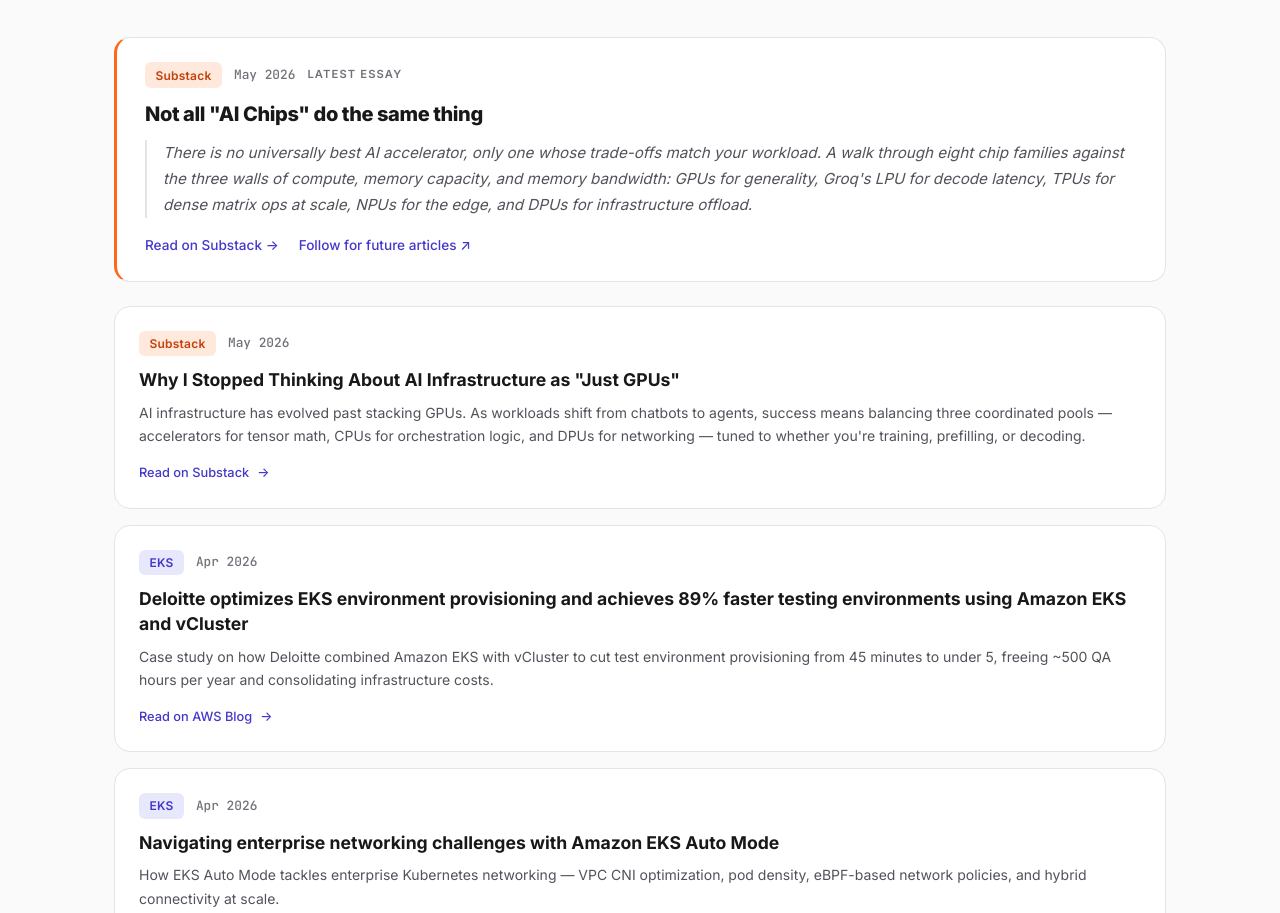
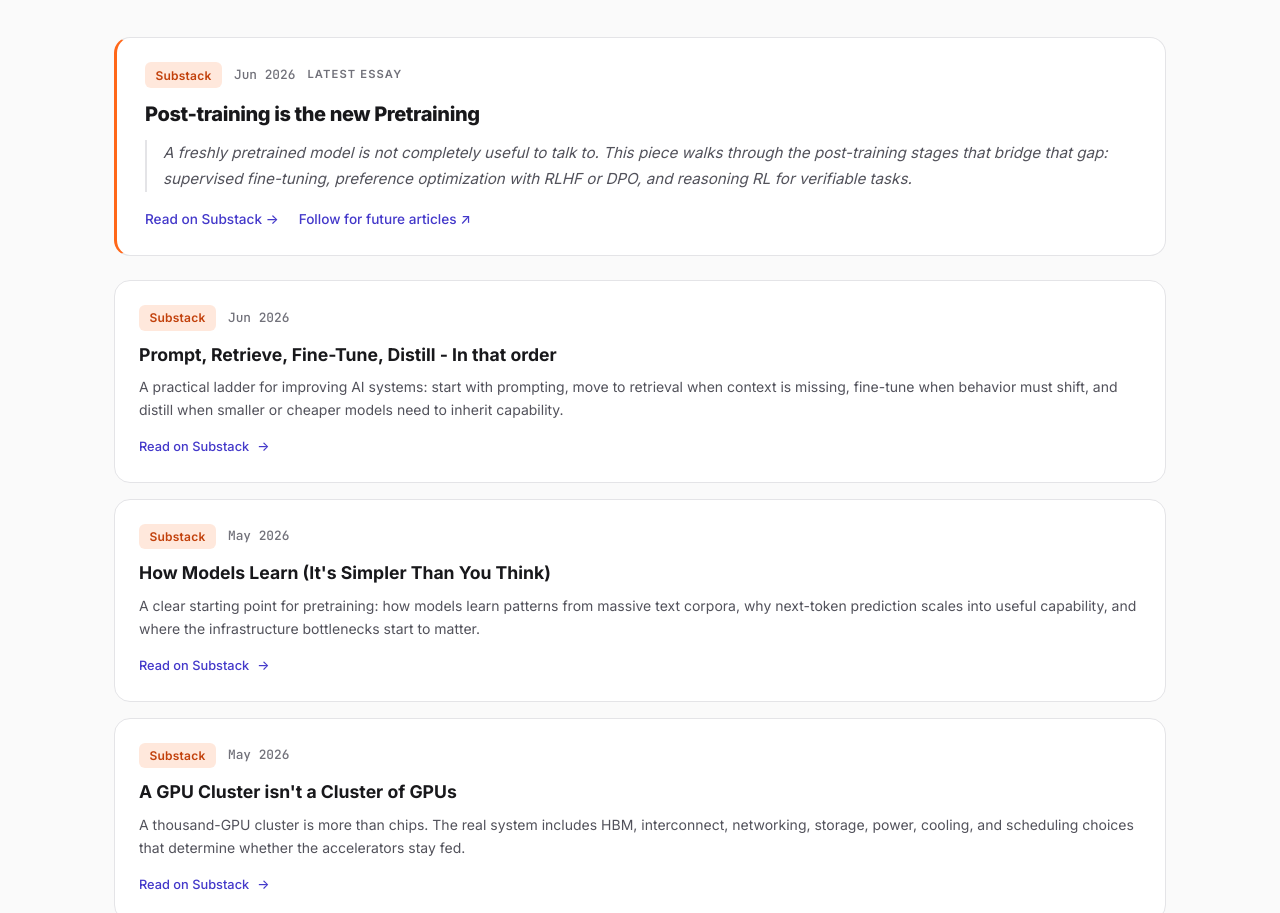
Before and after one commit to sgopaluni/sgopaluni.github.io, an Astro site: page /blogs in a window 1280 px wide. Shown: the part 224-1137 px from the top of the page. Built offline with nearby package versions, Linux system fonts and the light colour scheme; Astro itself is replaced by a stand-in of ours.

Commit message:
Substack update

```diff
--- a/src/pages/blogs.astro
+++ b/src/pages/blogs.astro
@@ -4,14 +4,59 @@
 const substackProfile = 'https://sgopaluni.substack.com/';
 
 const featuredSubstack = {
-  title: 'Not all "AI Chips" do the same thing',
-  url: 'https://sgopaluni.substack.com/p/not-all-ai-chips-do-the-same-thing',
-  date: 'May 2026',
+  title: 'Post-training is the new Pretraining',
+  url: 'https://sgopaluni.substack.com/p/post-training-is-the-new-pretraining',
+  date: 'Jun 2026',
   excerpt:
-    "There is no universally best AI accelerator, only one whose trade-offs match your workload. A walk through eight chip families against the three walls of compute, memory capacity, and memory bandwidth: GPUs for generality, Groq's LPU for decode latency, TPUs for dense matrix ops at scale, NPUs for the edge, and DPUs for infrastructure offload.",
+    'A freshly pretrained model is not completely useful to talk to. This piece walks through the post-training stages that bridge that gap: supervised fine-tuning, preference optimization with RLHF or DPO, and reasoning RL for verifiable tasks.',
 };
 
 const blogs = [
+  {
+    title: 'Prompt, Retrieve, Fine-Tune, Distill - In that order',
+    url: 'https://sgopaluni.substack.com/p/prompt-retrieve-fine-tune-distill',
+    date: 'Jun 2026',
+    summary:
+      'A practical ladder for improving AI systems: start with prompting, move to retrieval when context is missing, fine-tune when behavior must shift, and distill when smaller or cheaper models need to inherit capability.',
+    tag: 'Substack',
+    tagClass: 'tag-substack',
+  },
+  {
+    title: "How Models Learn (It's Simpler Than You Think)",
+    url: 'https://sgopaluni.substack.com/p/how-models-learn-its-simpler-than',
+    date: 'May 2026',
+    summary:
+      'A clear starting point for pretraining: how models learn patterns from massive text corpora, why next-token prediction scales into useful capability, and where the infrastructure bottlenecks start to matter.',
+    tag: 'Substack',
+    tagClass: 'tag-substack',
+  },
+  {
+    title: "A GPU Cluster isn't a Cluster of GPUs",
+    url: 'https://sgopaluni.substack.com/p/a-gpu-cluster-isnt-a-cluster-of-gpus',
+    date: 'May 2026',
+    summary:
+      'A thousand-GPU cluster is more than chips. The real system includes HBM, interconnect, networking, storage, power, cooling, and scheduling choices that determine whether the accelerators stay fed.',
+    tag: 'Substack',
+    tagClass: 'tag-substack',
+  },
+  {
+    title: 'Chip Is the Easy Part',
+    url: 'https://sgopaluni.substack.com/p/chip-is-the-easy-part',
+    date: 'May 2026',
+    summary:
+      'Why comparing AI chips by spec sheets misses the larger architecture question: the best accelerator depends on software maturity, memory behavior, workload shape, and the system around the silicon.',
+    tag: 'Substack',
+    tagClass: 'tag-substack',
+  },
+  {
+    title: 'Not all "AI Chips" do the same thing',
+    url: 'https://sgopaluni.substack.com/p/not-all-ai-chips-do-the-same-thing',
+    date: 'May 2026',
+    summary:
+      "A tour through eight AI chip families and the trade-offs each one makes against compute, memory capacity, and memory bandwidth: GPUs for generality, LPUs for decode latency, TPUs for dense matrix math, NPUs for edge inference, and DPUs for infrastructure offload.",
+    tag: 'Substack',
+    tagClass: 'tag-substack',
+  },
   {
     title: 'Why I Stopped Thinking About AI Infrastructure as "Just GPUs"',
     url: 'https://sgopaluni.substack.com/p/why-i-stopped-thinking-about-ai-infrastructure',
```
